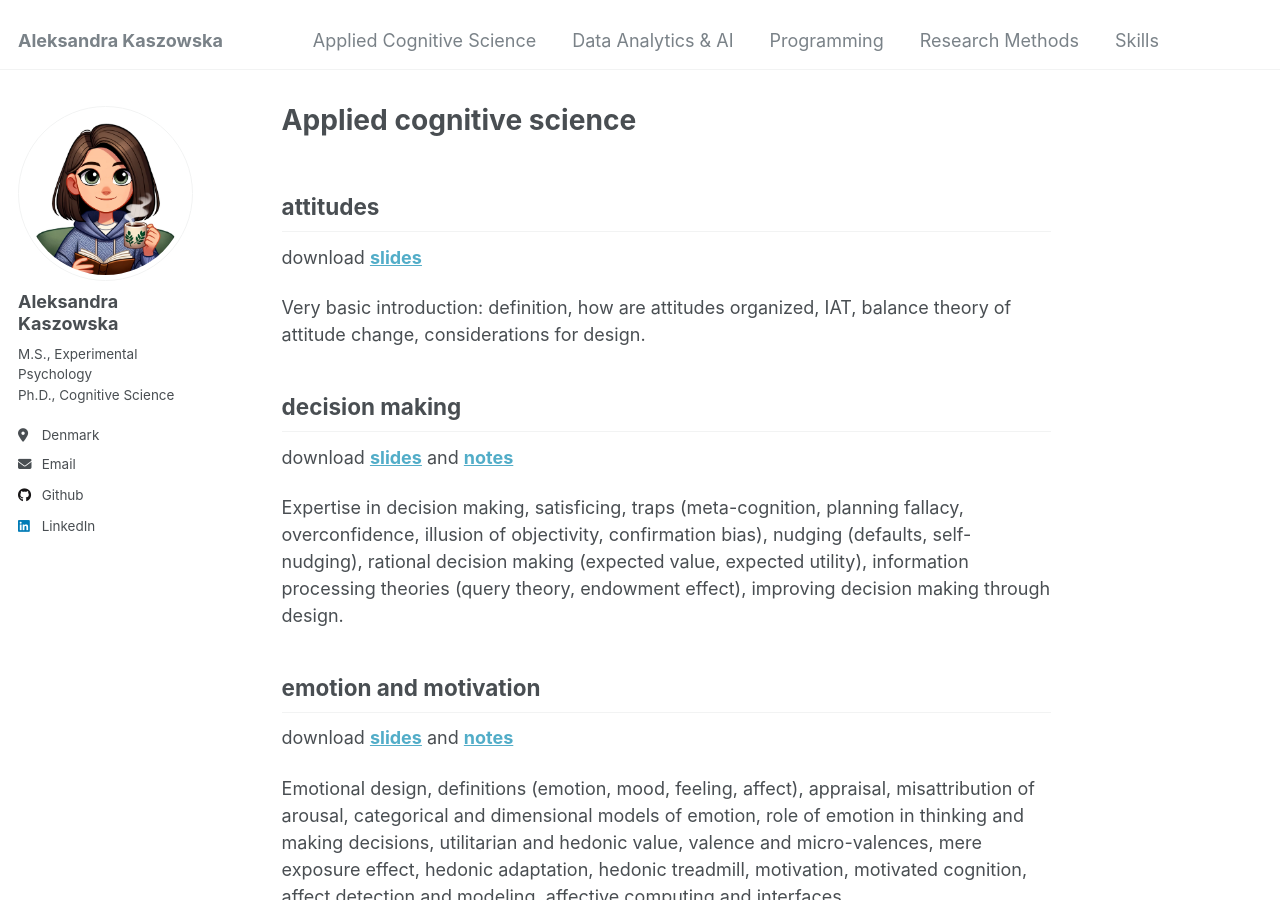
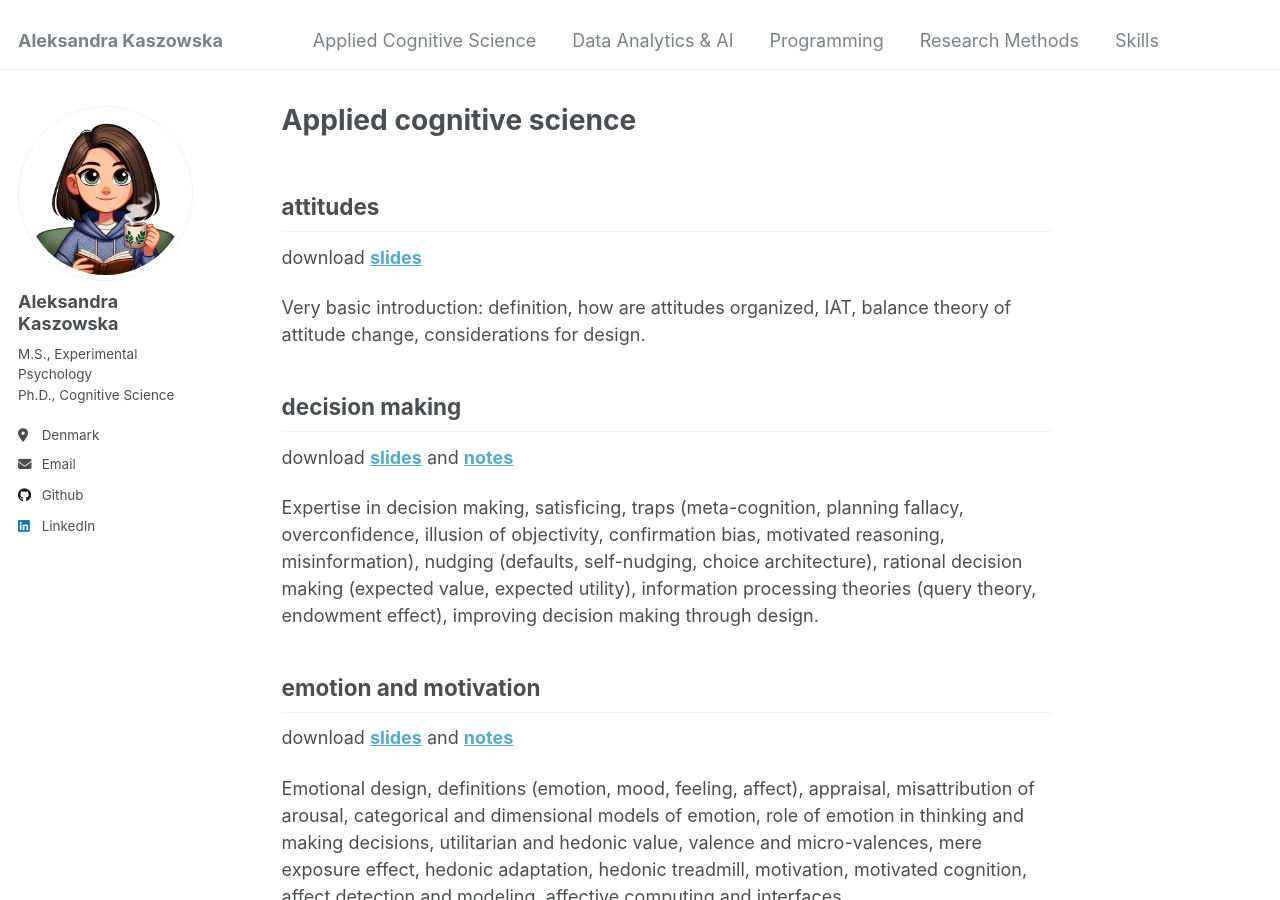
Before and after one commit to akaszowska/akaszowska.github.io, a Jekyll site: the page built from _pages/applied_cognitive_science.md, in a window 1280 px wide and 900 px high. Built offline with Jekyll 4.4.1, drawn with Linux system fonts in a browser that asks for light colours.

Commit message:
Update applied_cognitive_science.md

```diff
--- a/_pages/applied_cognitive_science.md
+++ b/_pages/applied_cognitive_science.md
@@ -14,7 +14,7 @@ Very basic introduction: definition, how are attitudes organized, IAT, balance t
 ## decision making ##
 download **[slides](https://akaszowska.github.io/files/DecisionMaking.pdf)** and **[notes](https://akaszowska.github.io/files/DecisionMaking_notes.pdf)**
 
-Expertise in decision making, satisficing, traps (meta-cognition, planning fallacy, overconfidence, illusion of objectivity, confirmation bias), nudging (defaults, self-nudging), rational decision making (expected value, expected utility), information processing theories (query theory, endowment effect), improving decision making through design.
+Expertise in decision making, satisficing, traps (meta-cognition, planning fallacy, overconfidence, illusion of objectivity, confirmation bias, motivated reasoning, misinformation), nudging (defaults, self-nudging, choice architecture), rational decision making (expected value, expected utility), information processing theories (query theory, endowment effect), improving decision making through design.
 
 ## emotion and motivation ##
 download **[slides](https://akaszowska.github.io/files/EmotionMotivation.pdf)** and **[notes](https://akaszowska.github.io/files/EmotionMotivation_notes.pdf)**
```
